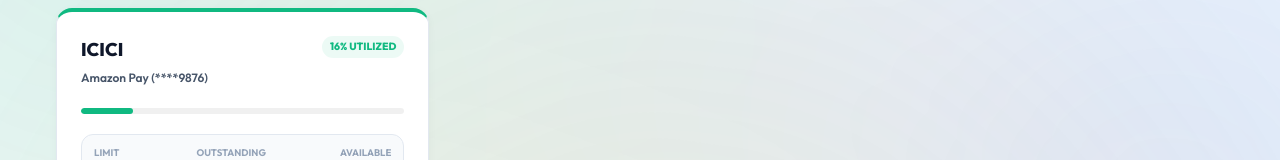
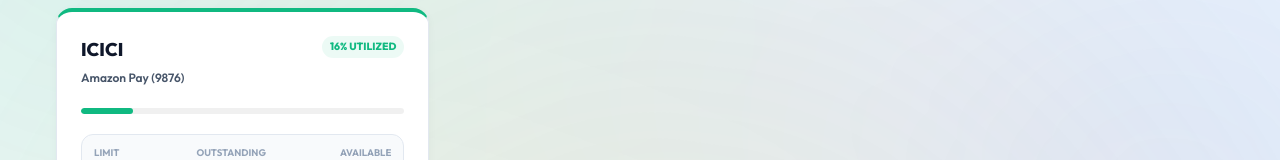
Before and after one commit to harsharyann/Khata, a React (Vite) app: page / in a window 1280 px wide. Both pictures are taken after a click on the button "CARDS". Shown: the part 383-543 px from the top of the page. Built offline with nearby package versions, Linux system fonts and the light colour scheme.

Commit message:
design: show only last 4 digits for bank accounts and credit cards

```diff
--- a/src/App.jsx
+++ b/src/App.jsx
@@ -647,7 +647,7 @@
                             <span style={{ fontSize: '0.72rem', color: 'var(--text-muted)', fontWeight: 700, textTransform: 'uppercase' }}>{acc.type} Account</span>
                           </div>
                           <span style={{ fontSize: '0.72rem', color: 'var(--text-secondary)', background: 'var(--border)', padding: '3px 8px', borderRadius: '4px', fontWeight: 750, fontFamily: 'monospace' }}>
-                            ****{acc.accountNumber.slice(-4)}
+                            {acc.accountNumber.slice(-4)}
                           </span>
                         </div>
                       </div>
@@ -744,7 +744,7 @@
                           <div style={{ display: 'flex', justifyContent: 'space-between', alignItems: 'flex-start' }}>
                             <div>
                               <h3 style={{ fontSize: '1.15rem', fontWeight: 800, color: 'var(--text-primary)', margin: 0 }}>{card.bankName}</h3>
-                              <span style={{ fontSize: '0.75rem', color: 'var(--text-secondary)', fontWeight: 600 }}>{card.cardName} (****{card.cardNumber.slice(-4)})</span>
+                              <span style={{ fontSize: '0.75rem', color: 'var(--text-secondary)', fontWeight: 600 }}>{card.cardName} ({card.cardNumber.slice(-4)})</span>
                             </div>
                             <span style={{ fontSize: '0.65rem', fontWeight: 800, color: healthColor, background: healthBg, padding: '3px 8px', borderRadius: '99px', textTransform: 'uppercase' }}>
                               {util}% Utilized
```
